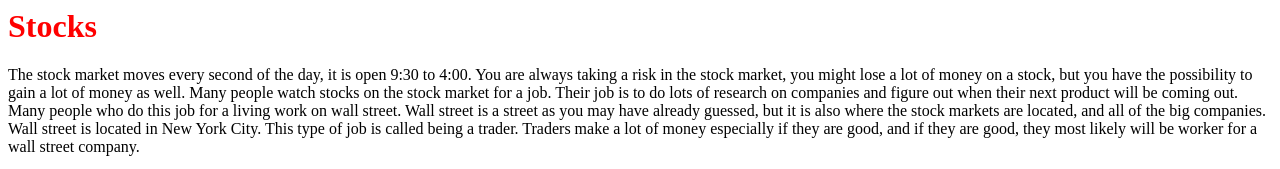
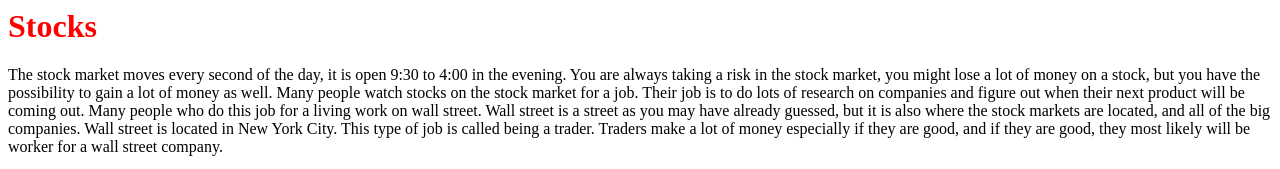
Before and after one commit to giantninja908/stocks, a plain HTML site: page index.html in a window 1280 px wide. Shown: the top 169 px of the page. Drawn offline with Linux system fonts and the light colour scheme; grey boxes are pictures that could not be loaded.

Commit message:
Update index.html

```diff
--- a/index.html
+++ b/index.html
@@ -1,7 +1,7 @@
 <html>
   <body>
     <h1 style="color:red;">Stocks</h1>
-    <p>The stock market moves every second of the day, it is open 9:30 to 4:00.  You are always taking a risk in the stock market, you might lose a lot of money on a stock, but you have the possibility to gain a lot of money as well.  Many people watch stocks on the stock market for a job.  Their job is to do lots of research on companies and figure out when their next product will be coming out.  Many people who do this job for a living work on wall street.  Wall street is a street as you may have already guessed, but it is also where the stock markets are located, and all of the big companies.  Wall street is located in New York City.  This type of job is called being a trader.  Traders make a lot of money especially if they are good, and if they are good, they most likely will be worker for a wall street company. </p>
+    <p>The stock market moves every second of the day, it is open 9:30 to 4:00 in the evening.  You are always taking a risk in the stock market, you might lose a lot of money on a stock, but you have the possibility to gain a lot of money as well.  Many people watch stocks on the stock market for a job.  Their job is to do lots of research on companies and figure out when their next product will be coming out.  Many people who do this job for a living work on wall street.  Wall street is a street as you may have already guessed, but it is also where the stock markets are located, and all of the big companies.  Wall street is located in New York City.  This type of job is called being a trader.  Traders make a lot of money especially if they are good, and if they are good, they most likely will be worker for a wall street company. </p>
    <a href="https://www.bloomberg.com/markets/stocks">Check out the live stock prices here</a>
     <img src="https://www.varchev.com/wp-content/uploads/2017/02/iStock_000046441004Small.jpg"
          width=247px>
```
